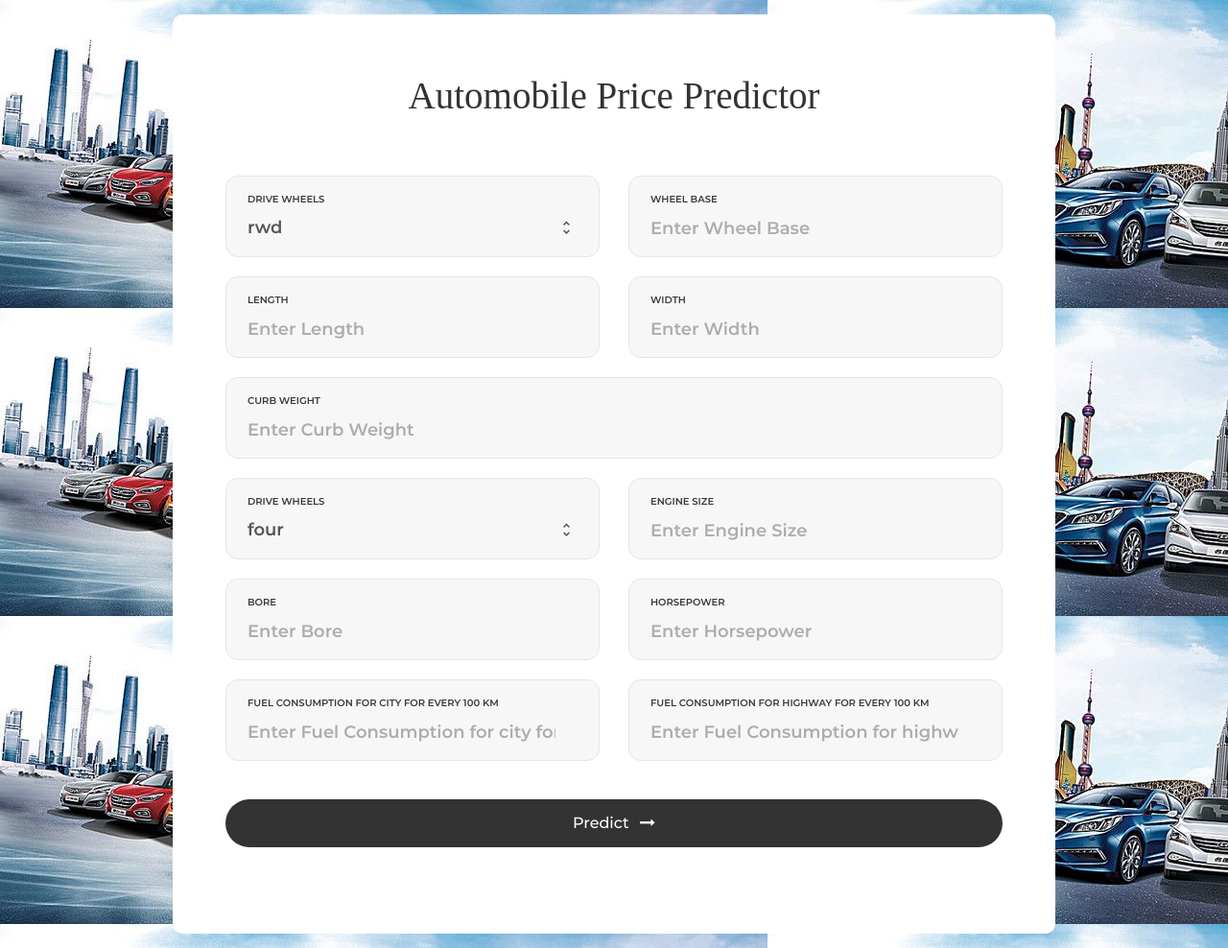
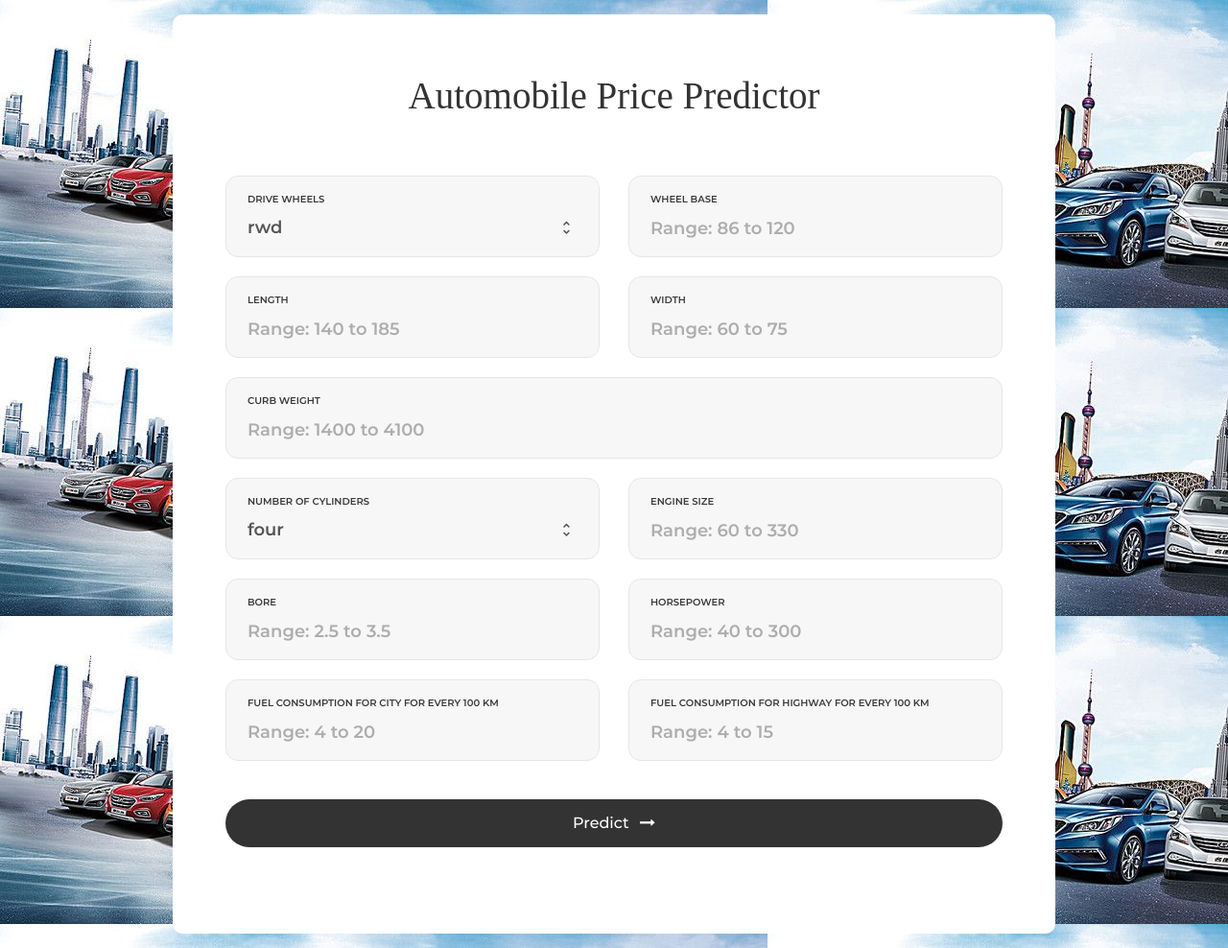
Before and after one commit to Moaz-Morsy/flask_app, a Flask app: page / in a window 1280 px wide. Shown: the whole page at 96% size. Run offline with Flask 2, Linux system fonts and the light colour scheme; parts of the project's set-up code (start-up, migrations or seed data) failed here and were passed over; some libraries are stand-ins or nearby versions; some web fonts are replaced.

Commit message:
Updating add Number of Cylinders add ranges add car icon

```diff
--- a/templates/index.html
+++ b/templates/index.html
@@ -5,7 +5,7 @@
 	<meta charset="UTF-8">
 	<meta name="viewport" content="width=device-width, initial-scale=1">
 <!--===============================================================================================-->
-	<link rel="icon" type="image/png" href="/static/images/icons/favicon.ico"/>
+	<link rel="icon" type="image/png" href="/static/images/icons/caricon.ico"/>
 <!--===============================================================================================-->
 	<link rel="stylesheet" type="text/css" href="/static/vendor/bootstrap/css/bootstrap.min.css">
 <!--===============================================================================================-->
@@ -53,26 +53,26 @@
 
 				<div class="wrap-input100 validate-input bg1 rs1-wrap-input100" data-validate="Enter Wheel Base">
 					<span class="label-input100">Wheel Base</span>
-					<input class="input100" type="text" name="wheel-base" placeholder="Enter Wheel Base">
+					<input class="input100" type="text" name="wheel-base" placeholder="Range: 86 to 120">
 				</div>
 
 				<div class="wrap-input100 validate-input bg1 rs1-wrap-input100" data-validate = "Enter Length">
 					<span class="label-input100">Length</span>
-					<input class="input100" type="text" name="length" placeholder="Enter Length ">
+					<input class="input100" type="text" name="length" placeholder="Range: 140 to 185">
 				</div>
 
 				<div class="wrap-input100 validate-input bg1 rs1-wrap-input100" data-validate = "Enter Width">
 					<span class="label-input100">Width</span>
-					<input class="input100" type="text" name="width" placeholder="Enter Width">
+					<input class="input100" type="text" name="width" placeholder="Range: 60 to 75">
 				</div>
 
 				<div class="wrap-input100 validate-input bg1" data-validate="Enter Curb Weight">
 					<span class="label-input100">Curb Weight</span>
-					<input class="input100" type="text" name="curb-weight" placeholder="Enter Curb Weight">
+					<input class="input100" type="text" name="curb-weight" placeholder="Range: 1400 to 4100">
 				</div>
 
 				<div class="wrap-input100 input100-select bg1 rs1-wrap-input100">
-					<span class="label-input100">Drive Wheels</span>
+					<span class="label-input100">Number of Cylinders</span>
 					<div>
 						<select class="js-select2" name="num-of-cylinders">
 							<option value="four">four</option>
@@ -89,27 +89,27 @@
 
 				<div class="wrap-input100 validate-input bg1 rs1-wrap-input100" data-validate="Enter Engine Size">
 					<span class="label-input100">Engine Size</span>
-					<input class="input100" type="text" name="engine-size" placeholder="Enter Engine Size">
+					<input class="input100" type="text" name="engine-size" placeholder="Range: 60 to 330">
 				</div>
 
 				<div class="wrap-input100 validate-input bg1 rs1-wrap-input100" data-validate = "Enter Bore">
 					<span class="label-input100">Bore</span>
-					<input class="input100" type="text" name="bore" placeholder="Enter Bore">
+					<input class="input100" type="text" name="bore" placeholder="Range: 2.5 to 3.5">
 				</div>
 
 				<div class="wrap-input100 validate-input bg1 rs1-wrap-input100" data-validate = "Enter Horsepower">
 					<span class="label-input100">Horsepower</span>
-					<input class="input100" type="text" name="horsepower" placeholder="Enter Horsepower">
+					<input class="input100" type="text" name="horsepower" placeholder="Range: 40 to 300">
 				</div>
 
 				<div class="wrap-input100 validate-input bg1 rs1-wrap-input100" data-validate = "Enter Fuel Consumption for city for every 100 km">
 					<span class="label-input100">Fuel Consumption for city for every 100 km</span>
-					<input class="input100" type="text" name="city-l/100km" placeholder="Enter Fuel Consumption for city for every 100 km">
+					<input class="input100" type="text" name="city-l/100km" placeholder="Range: 4 to 20">
 				</div>
 
 				<div class="wrap-input100 validate-input bg1 rs1-wrap-input100" data-validate = "Enter Fuel Consumption for highway for every 100 km">
 					<span class="label-input100">Fuel Consumption for highway for every 100 km</span>
-					<input class="input100" type="text" name="highway-l/100km" placeholder="Enter Fuel Consumption for highway for every 100 km">
+					<input class="input100" type="text" name="highway-l/100km" placeholder="Range: 4 to 15">
 				</div>
 
 				<div class="container-contact100-form-btn">
```
Also changed, not shown: static/images/icons/caricon.ico (added).
